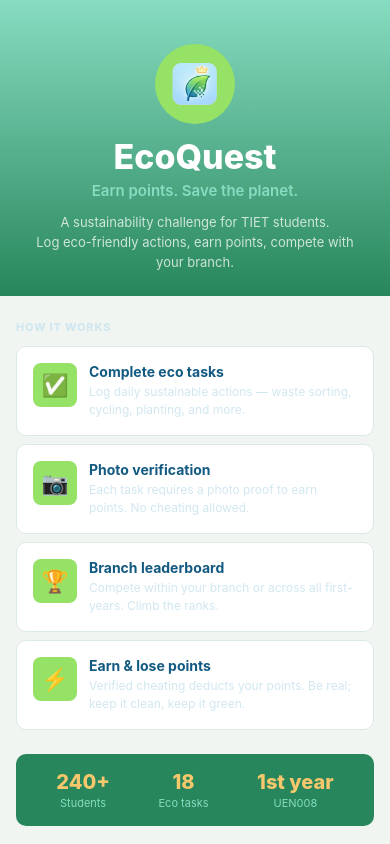
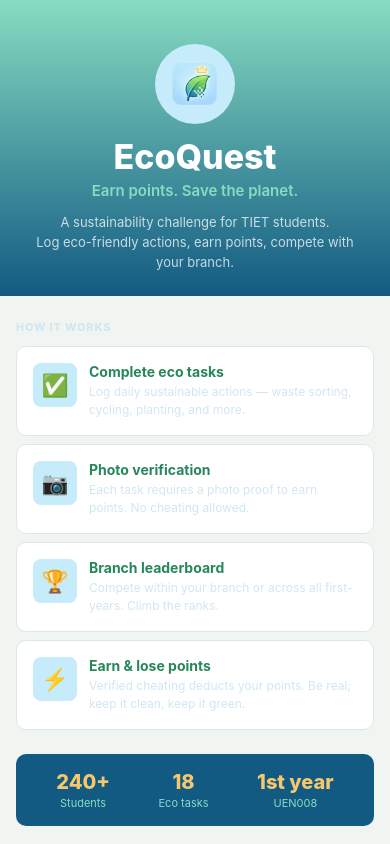
Before and after one commit to aarora-be25/EcoQuest, a React Native app: screen / in a window 390 px wide. Built offline with nearby package versions, Linux system fonts and the light colour scheme.

Commit message:
Update theme.js

```diff
--- a/constants/theme.js
+++ b/constants/theme.js
@@ -3,9 +3,9 @@
 
 export const COLORS = {
   primary:       /*'#1D9E75'*/'#39948e',
-  primaryLight:  /*'#E1F5EE'*/'#95e266',
+  primaryLight:  /*'#E1F5EE'*/'#c6ecfb',
   primarySoft:   /*'#9FE1CB'*/'#87dcc1',
-  primaryDark:   /*'#085041'*/'#27865b',
+  primaryDark:   /*'#085041'*/'#125a82',
   primaryMid:    /*'#0F6E56'*/'#7ac370',
 
   accent:        /*'#EF9F27'*/'#f6c76c',
@@ -20,8 +20,8 @@ export const COLORS = {
   bgPage:        '#F0F5F2',
   bgCard:        '#FFFFFF',
 
-  textPrimary:   /*'#0d2b1f'*/'#125a82',
-  textSecondary: /*'#3d5a4e'*/'#c6ecfb',
+  textPrimary:   /*'#0d2b1f'*/'#27865b',
+  textSecondary: /*'#3d5a4e'*/'#95e266',
   textMuted:     /*'#7a9a8e'*/'#d1e7f0',
 
   border:        '#DCE8E3',
```
